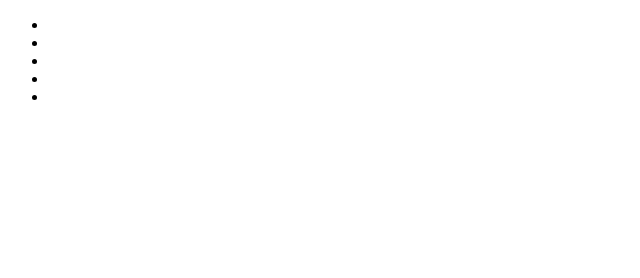
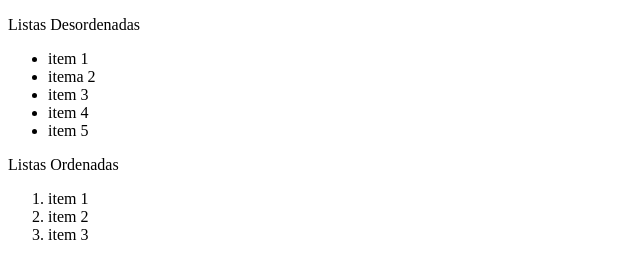
Before and after one commit to carlosjosemorales006/html-css, a plain HTML site: page listas/index.html in a window 1280 px wide. Shown: the whole page, without its empty margins (0-640 px from the left). Drawn offline with Linux system fonts and the light colour scheme.

Commit message:
Listas en html

```diff
--- a/listas/index.html
+++ b/listas/index.html
@@ -7,12 +7,23 @@
 </head>
 <body>
 
+    <p>Listas Desordenadas</p>
     <ul>
-        <li></li>
-        <li></li>
-        <li></li>
-        <li></li>
-        <li></li>
+        <li>item 1</li>
+        <li>itema 2</li>
+        <li>item 3</li>
+        <li>item 4</li>
+        <li>item 5</li>
     </ul>
+
+    <p>Listas Ordenadas</p>
+    <ol>
+       <li>item 1</li>
+       <li>item 2</li>
+       <li>item 3</li>
+
+    </ol>
+
+
 </body>
 </html>
```
Also changed, not shown: parrafos-encabezados/index.html (renamed from parrafos y encabezados/index.html).
